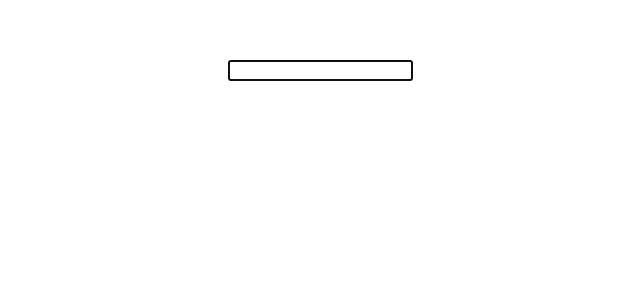
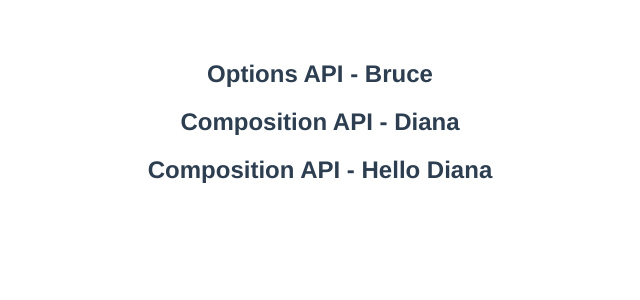
Before and after one commit to imsagarchopra/vuejs3demo, a Vue app: page / in a window 1280 px wide. Shown: the top 300 px of the page, without its empty margins (320-960 px from the left). Built offline with nearby package versions, Linux system fonts and the light colour scheme.

Commit message:
Composition API

```diff
--- a/src/App.vue
+++ b/src/App.vue
@@ -49,7 +49,10 @@
   <!-- <PostList/>
   <CreatePost/> -->
 
-  <TemplateRef/>
+  <!-- <TemplateRef/> -->
+
+  <DataComponent/>
+
 </template>
 
 <script>
@@ -66,7 +69,8 @@
 //import CreatePost from './components/CreatePost.vue';
 //import PostList from './components/PostList.vue';
 
-import TemplateRef from './components/TemplateRef.vue';
+// import TemplateRef from './components/TemplateRef.vue';
+import DataComponent from './components/DataComponent.vue';
 
 export default {
   name: 'App',
@@ -84,7 +88,9 @@ export default {
     //PostList,
     //CreatePost
 
-    TemplateRef
+    //TemplateRef
+
+    DataComponent
 
 },
   data(){
--- /dev/null
+++ b/src/components/DataComponent.vue
@@ -0,0 +1,33 @@
+<template>
+   <h2>Options API - {{ o_firstName }}</h2>
+   <h2>Composition API - {{ c_firstName }}</h2>
+   <h2>Composition API - {{ greet }}</h2>
+</template>
+
+<script>
+    import {ref} from 'vue';
+    export default {
+        name:'DataComponent',
+        setup(){
+            const c_firstName = ref('Clark')
+            c_firstName.value = 'Diana'
+
+            const greet = `Hello ${c_firstName.value}`
+            console.log('c_firstName',c_firstName)
+            return{
+                c_firstName,
+                greet
+            }
+        },
+        data(){
+            return{
+                o_firstName: 'Bruce',
+
+            }
+        }
+    }
+</script>
+
+<style scoped>
+
+</style>
```
